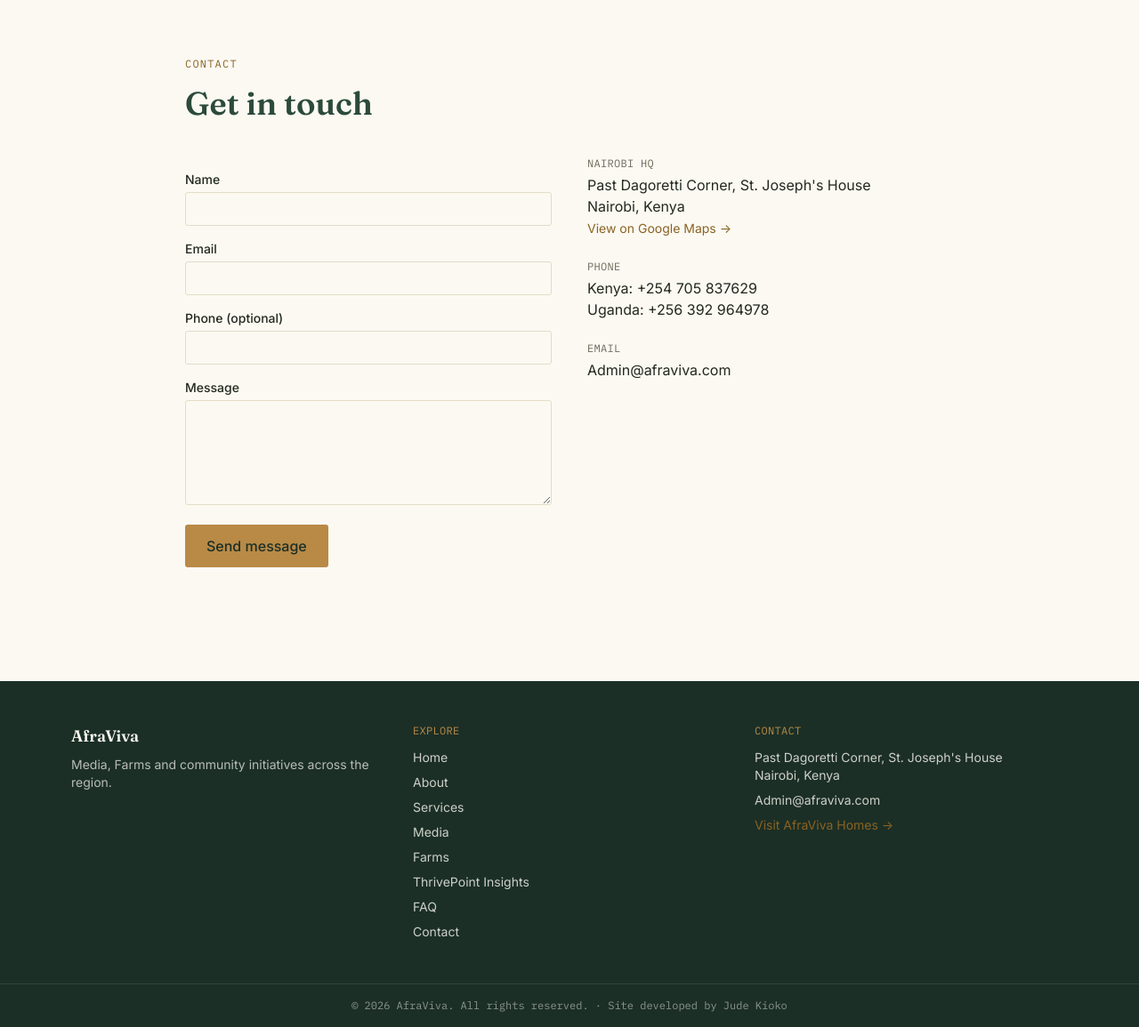
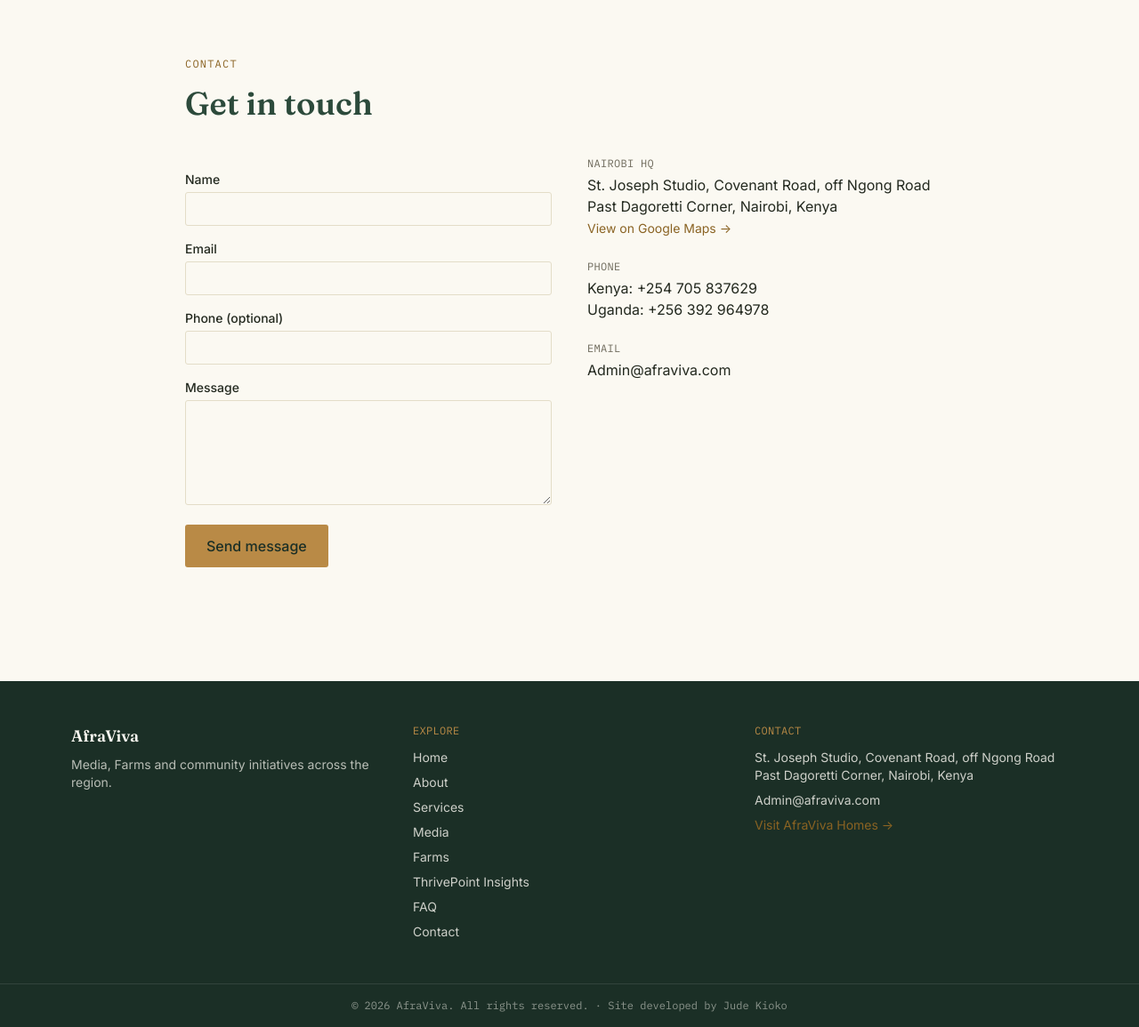
Before and after one commit to judekioko/afraviva-platform, a Django app: page /contact/ in a window 1280 px wide. Shown: the part 65-1220 px from the top of the page at 89% size. Run offline with Django 5.2, Linux system fonts and the light colour scheme; style sheets or scripts are compiled from the project's sources.

Commit message:
Correct AfraViva's address to St. Joseph Studio, Covenant Road
Verified against the exact GPS coordinates provided (-1.3016022,
36.7544249): they land within ~20m of a real Google Maps listing for
"St. Joseph Studio," a media house on Covenant Road, off Ngong Road,
near Dagoretti Corner — a fitting match for AfraViva Media's studio.
Maps link now uses the exact coordinates rather than a text search.

Co-Authored-By: Claude Sonnet 5 <noreply@anthropic.com>

```diff
--- a/corporate/templates/corporate/contact.html
+++ b/corporate/templates/corporate/contact.html
@@ -17,8 +17,8 @@
     <div class="space-y-6">
       <div>
         <p class="font-mono text-xs uppercase tracking-wide text-muted mb-1">Nairobi HQ</p>
-        <p class="text-ink-soft">Past Dagoretti Corner, St. Joseph's House<br>Nairobi, Kenya</p>
-        <a href="https://www.google.com/maps/search/?api=1&query=St+Joseph%27s+House%2C+Past+Dagoretti+Corner%2C+Nairobi" target="_blank" rel="noopener" class="text-sm text-gold-text hover:text-gold">View on Google Maps →</a>
+        <p class="text-ink-soft">St. Joseph Studio, Covenant Road, off Ngong Road<br>Past Dagoretti Corner, Nairobi, Kenya</p>
+        <a href="https://www.google.com/maps/search/?api=1&query=-1.3016022413838024,36.7544249110189" target="_blank" rel="noopener" class="text-sm text-gold-text hover:text-gold">View on Google Maps →</a>
       </div>
       <div>
         <p class="font-mono text-xs uppercase tracking-wide text-muted mb-1">Phone</p>
--- a/templates/base.html
+++ b/templates/base.html
@@ -59,7 +59,7 @@
       </div>
       <div>
         <h4 class="font-mono text-xs uppercase tracking-wide text-gold mb-3">Contact</h4>
-        <p class="text-sm text-paper/80">Past Dagoretti Corner, St. Joseph's House<br>Nairobi, Kenya</p>
+        <p class="text-sm text-paper/80">St. Joseph Studio, Covenant Road, off Ngong Road<br>Past Dagoretti Corner, Nairobi, Kenya</p>
         <p class="text-sm text-paper/80 mt-2">Admin@afraviva.com</p>
         <a href="{{ HOMES_URL }}" class="text-sm text-gold-text hover:text-gold mt-2 inline-block">Visit AfraViva Homes →</a>
       </div>
```
